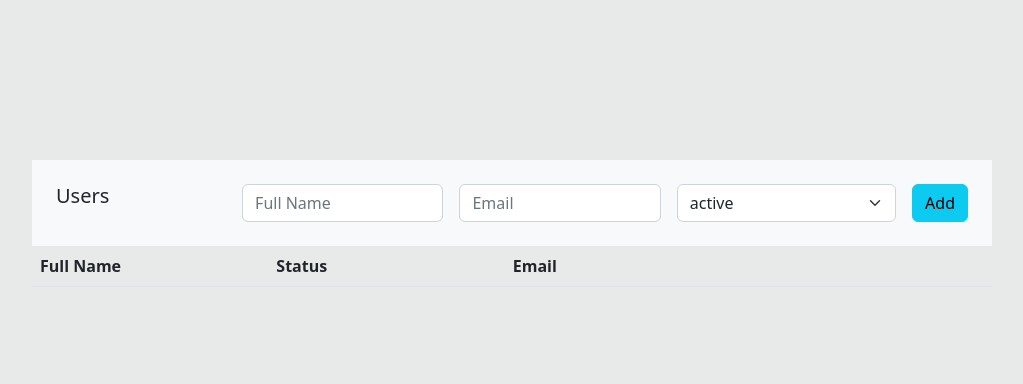
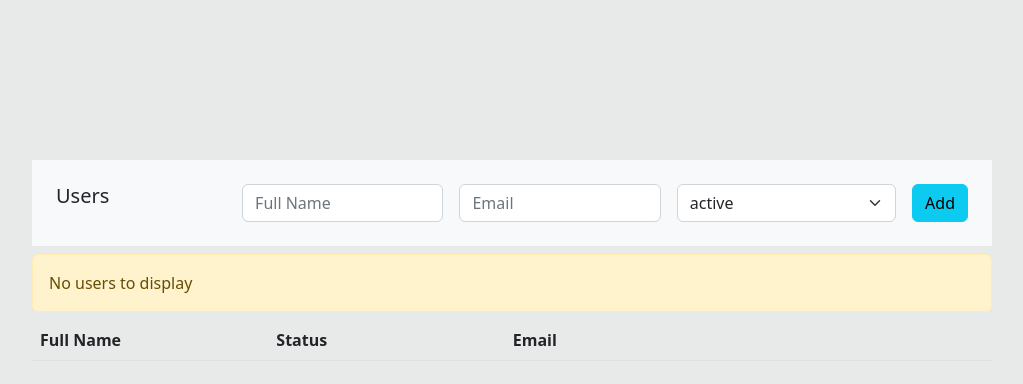
Before and after one commit to levworkshop/users-app, a React (Create React App) app: page / in a window 1280 px wide. Shown: the top 384 px of the page, without its empty margins (128-1151 px from the left). Built offline with nearby package versions, Linux system fonts and the light colour scheme.

Commit message:
Message component

```diff
--- a/src/App.tsx
+++ b/src/App.tsx
@@ -1,6 +1,7 @@
 import { useState } from 'react';
 import './App.css';
 import Header from './components/Header';
+import Message from './components/Message';
 import Table, { IUser } from './components/Table';
 
 export enum StatusEnum {
@@ -26,6 +27,23 @@ function App() {
     return (
         <>
             <Header updateUsers={addUser} />
+            {
+                users.length === 0 &&
+                <Message
+                    text="No users to display"
+                    type="warning"
+                />
+
+            }
+            {/* {
+                users.length === 0 ?
+                    (
+                        <p>No users to display</p>
+                    ) :
+                    (
+                        <Table users={users} deleteUser={deleteUser} />
+                    )
+            } */}
             <Table users={users} deleteUser={deleteUser} />
         </>
     );
--- /dev/null
+++ b/src/components/Message.tsx
@@ -0,0 +1,30 @@
+// enum IType {
+//     warning = 'Warning',
+//     success = 'Success'
+// }
+
+interface Props {
+    text: string;
+    type: 'warning' | 'success' | 'info'; // ...
+}
+
+function Message({ text, type }: Props) {
+    function getCssByType() {
+        switch (type) {
+            case 'warning':
+                return 'alert-warning';
+            case 'success':
+                return 'alert-success';
+            default:
+                return 'alert-secondary';
+        }
+    }
+
+    return (
+        <div className={`alert ${getCssByType()} my-2`} role="alert">
+            {text}
+        </div>
+    );
+}
+
+export default Message;
```
